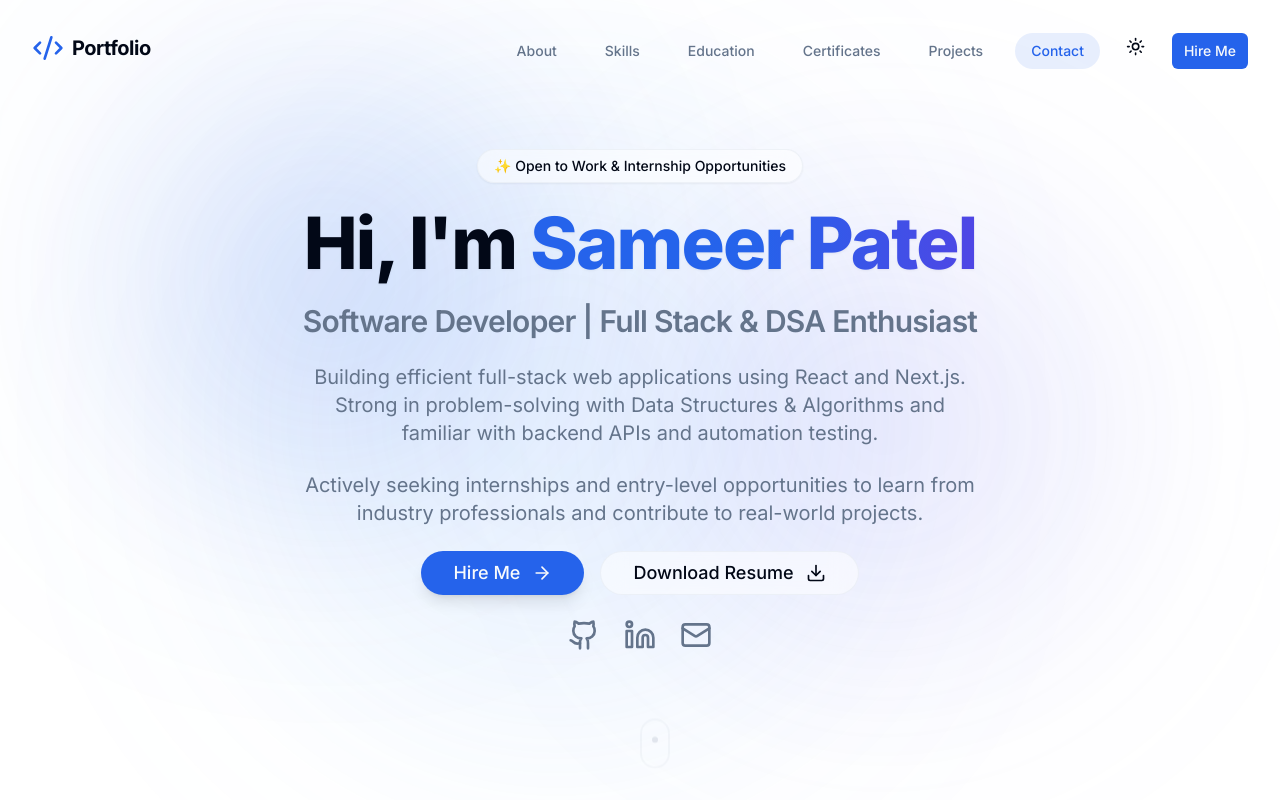
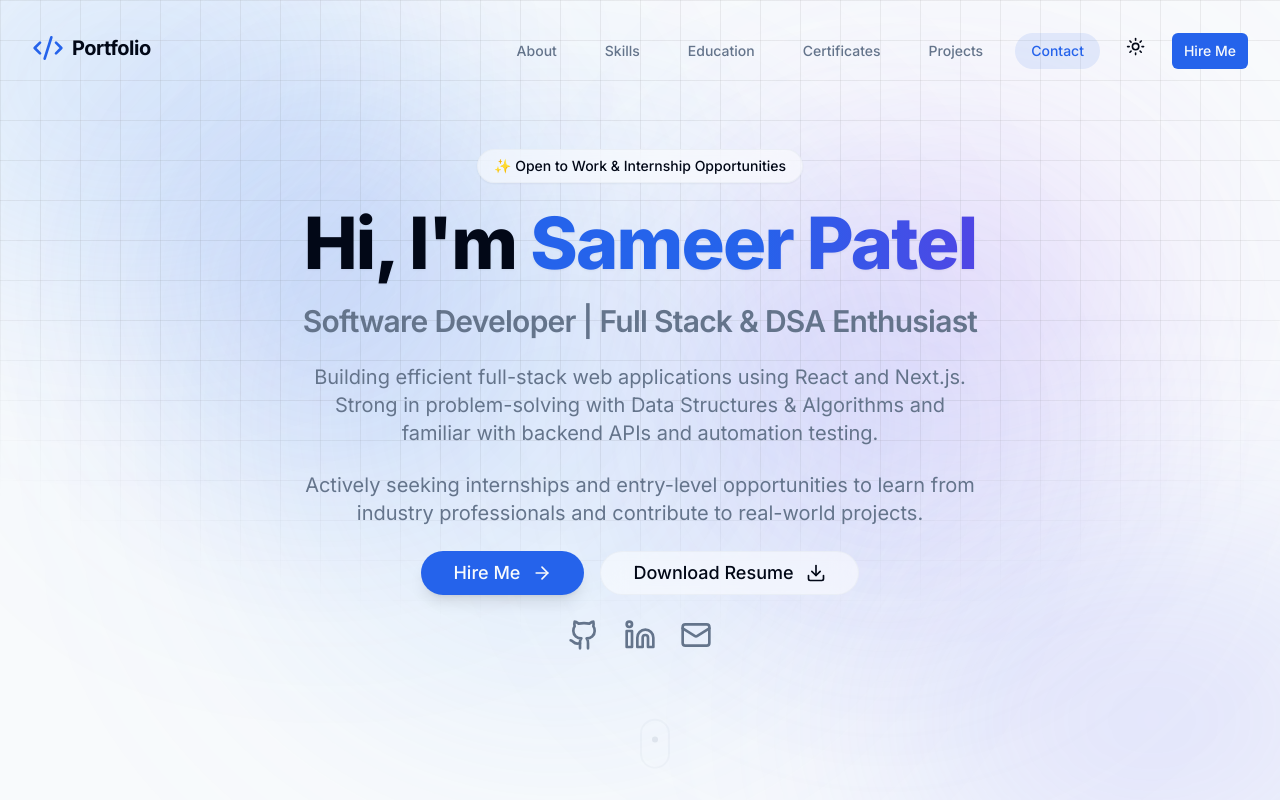
Before and after one commit to samerr03/portfolio, a Next.js app: page / in a window 1280 px wide. Shown: the top 800 px of the page. Built offline with nearby package versions, Linux system fonts and the light colour scheme.

Commit message:
change in ui

```diff
--- a/app/layout.tsx
+++ b/app/layout.tsx
@@ -4,6 +4,7 @@ import "./globals.css";
 import { Navbar } from "@/components/layout/Navbar";
 import { Footer } from "@/components/layout/Footer";
 import { ThemeProvider } from "@/components/theme-provider";
+import { Background } from "@/components/ui/Background";
 
 const inter = Inter({ subsets: ["latin"], variable: "--font-inter" });
 
@@ -43,13 +44,14 @@ export default function RootLayout({
 }>) {
     return (
         <html lang="en" className="scroll-smooth" suppressHydrationWarning>
-            <body className={`${inter.variable} font-sans antialiased bg-background text-foreground min-h-screen selection:bg-primary/20`}>
+            <body className={`${inter.variable} font-sans antialiased text-foreground min-h-screen selection:bg-primary/20 bg-transparent`}>
                 <ThemeProvider
                     attribute="class"
                     defaultTheme="system"
                     enableSystem
                     disableTransitionOnChange
                 >
+                    <Background />
                     <Navbar />
                     {children}
                     <Footer />
--- a/app/page.tsx
+++ b/app/page.tsx
@@ -8,7 +8,7 @@ import { Contact } from "@/components/sections/Contact";
 
 export default function Home() {
     return (
-        <main className="flex min-h-screen flex-col bg-background">
+        <main className="flex min-h-screen flex-col">
             <Hero />
             <About />
             <Skills />
--- /dev/null
+++ b/app/template.tsx
@@ -0,0 +1,17 @@
+"use client";
+
+import { motion } from "framer-motion";
+import React from "react";
+
+export default function Template({ children }: { children: React.ReactNode }) {
+    return (
+        <motion.div
+            initial={{ opacity: 0, y: 15 }}
+            animate={{ opacity: 1, y: 0 }}
+            exit={{ opacity: 0, y: -15 }}
+            transition={{ duration: 0.4, ease: "easeOut" }}
+        >
+            {children}
+        </motion.div>
+    );
+}
--- a/components/sections/Contact.tsx
+++ b/components/sections/Contact.tsx
@@ -114,9 +114,9 @@ export function Contact() {
                                 <p className="text-sm font-semibold text-muted-foreground mb-4 uppercase tracking-wider">Social Connect</p>
                                 <div className="flex gap-4">
                                     {[
-                                        { icon: Github, href: "https://github.com", label: "GitHub" },
-                                        { icon: Linkedin, href: "https://linkedin.com", label: "LinkedIn" },
-                                        { icon: Instagram, href: "https://instagram.com", label: "Instagram" },
+                                        { icon: Github, href: "https://github.com/samerr03", label: "GitHub" },
+                                        { icon: Linkedin, href: "https://www.linkedin.com/in/sameer-patel-b1ab4b349", label: "LinkedIn" },
+                                        { icon: Instagram, href: "https://www.instagram.com/_samerr_03?igsh=M210MmdobGtqbnph", label: "Instagram" },
                                     ].map((social, idx) => (
                                         <a
                                             key={idx}
--- /dev/null
+++ b/components/ui/Background.tsx
@@ -0,0 +1,19 @@
+"use client";
+
+import React from "react";
+
+export const Background = () => {
+    return (
+        <div className="fixed inset-0 z-[-1] min-h-screen w-full bg-slate-50 dark:bg-slate-950 overflow-hidden">
+            {/* Abstract Gradient Blobs */}
+            <div className="absolute top-[-10%] left-[-10%] w-[40%] h-[40%] rounded-full bg-blue-400/20 dark:bg-blue-600/20 blur-[120px] pointer-events-none" />
+            <div className="absolute bottom-[-10%] right-[-10%] w-[40%] h-[40%] rounded-full bg-indigo-400/20 dark:bg-indigo-600/20 blur-[120px] pointer-events-none" />
+            <div className="absolute top-[20%] right-[10%] w-[30%] h-[30%] rounded-full bg-purple-400/20 dark:bg-purple-600/20 blur-[120px] pointer-events-none" />
+
+            {/* Modern Grid Overlay (Subtle) */}
+            <div
+                className="absolute inset-0 bg-[linear-gradient(to_right,#8882_1px,transparent_1px),linear-gradient(to_bottom,#8882_1px,transparent_1px)] dark:bg-[linear-gradient(to_right,#fff2_1px,transparent_1px),linear-gradient(to_bottom,#fff2_1px,transparent_1px)] bg-[size:40px_40px] [mask-image:radial-gradient(ellipse_80%_80%_at_50%_0%,#000_70%,transparent_100%)] pointer-events-none"
+            />
+        </div>
+    );
+};
--- /dev/null
+++ b/components/ui/ScrollReveal.tsx
@@ -0,0 +1,25 @@
+"use client";
+
+import { motion } from "framer-motion";
+import React from "react";
+
+interface ScrollRevealProps {
+    children: React.ReactNode;
+    width?: "fit-content" | "100%";
+    className?: string;
+}
+
+export const ScrollReveal = ({ children, width = "100%", className = "" }: ScrollRevealProps) => {
+    return (
+        <div style={{ width }} className={`overflow-hidden ${className}`}>
+            <motion.div
+                initial={{ opacity: 0, y: 30 }}
+                whileInView={{ opacity: 1, y: 0 }}
+                viewport={{ once: true, margin: "-10% 0px -10% 0px" }}
+                transition={{ duration: 0.7, ease: [0.25, 0.4, 0.25, 1] }}
+            >
+                {children}
+            </motion.div>
+        </div>
+    );
+};
--- a/package.json
+++ b/package.json
@@ -11,13 +11,13 @@
     "@radix-ui/react-slot": "^1.2.4",
     "class-variance-authority": "^0.7.1",
     "clsx": "^2.1.1",
-    "framer-motion": "^11.0.0",
+    "framer-motion": "^12.34.5",
     "lucide-react": "^0.400.0",
     "next": "14.2.5",
     "next-themes": "^0.3.0",
     "react": "^18.2.0",
     "react-dom": "^18.2.0",
-    "tailwind-merge": "^2.2.1"
+    "tailwind-merge": "^2.6.1"
   },
   "engines": {
     "node": ">=18.17.0"
```
Also changed, not shown: 1 other file (tests, documents, lock files or other folders).
